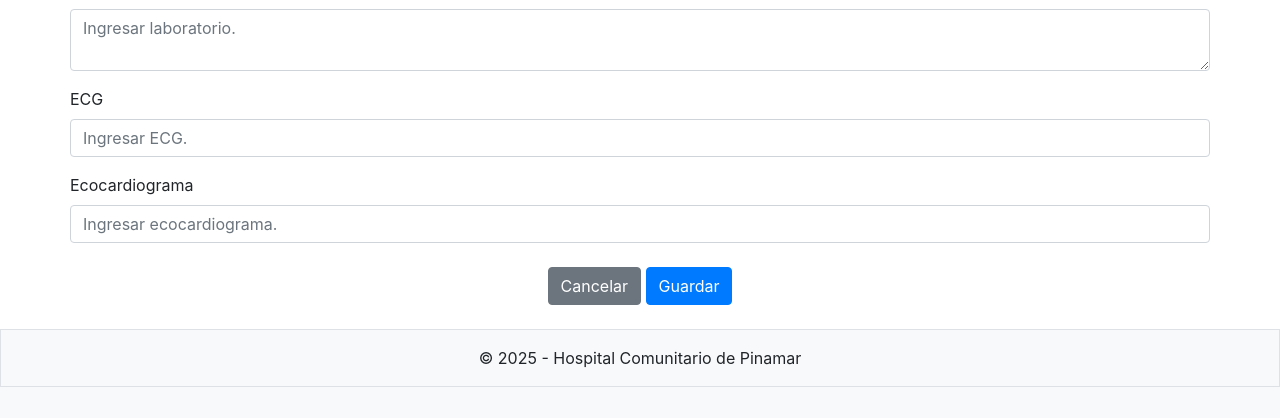
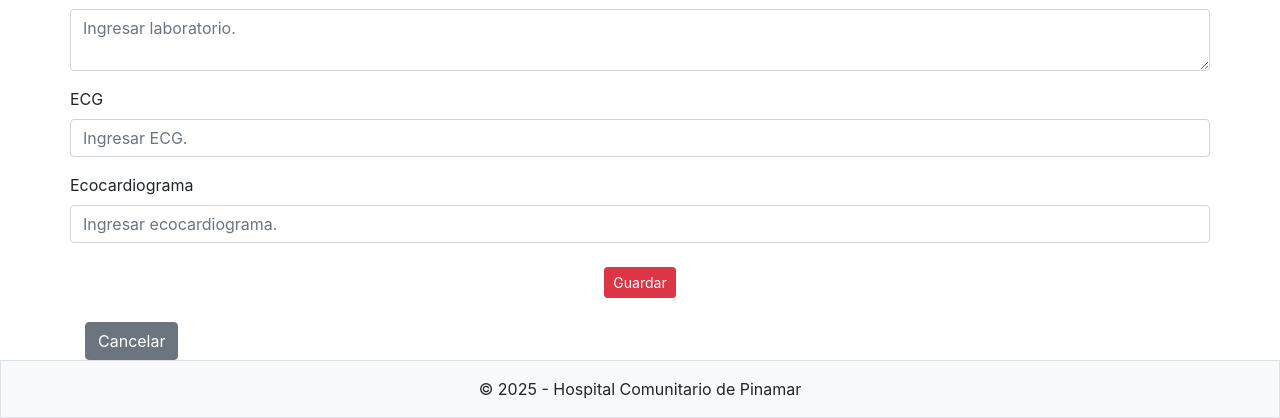
Before and after one commit to nfacundomendoza/FormularioApp, a Flask app: template templates/editar_cardiologico.html in a window 1280 px wide. Shown: the part 2518-2936 px from the top of the page. Before the commit the page ends 2905 px from the top, so only its background shows below. Run offline with Flask 3, Linux system fonts and the light colour scheme; the template is opened without the code that fills it: values that come from a table or form of the project are taken from there, most other values are stand-ins (such as "Sample title", 1, 10 or a date in 2020).

Commit message:
progreso modal de guardado

```diff
--- a/templates/editar_cardiologico.html
+++ b/templates/editar_cardiologico.html
@@ -6,6 +6,8 @@
 {% block content %}
 
 {% from "macro.html" import show_errors %}
+
+{% from 'confirmacion.html' import confirmacion %}
 
 </div>
     <div class="container mt-5">
@@ -358,25 +360,11 @@
             </div>
 
             <div class="text-center mt-4">
-                <a href="{{ url_for('detalle_cardiologico', archivo=archivo) }}" id="cancelarBtn" class="btn btn-secondary me-2">Cancelar</a>
-                {{ form.submit(id="guardarBtn", class="btn btn-primary", value="Guardar") }}
-            </div>
+                <button class="btn btn-danger btn-sm" data-toggle="modal" data-target="#bajaModal">Guardar</button>
+                </div>
+            {{ confirmacion(url_for('editar_cardiologico', archivo=archivo)) }}
 
-            <script>
-                document.getElementById("guardarBtn").addEventListener("click", function(event) {
-                    var confirmacion = confirm("¿Estás seguro de que quieres guardar los cambios?");
-                    if (!confirmacion) {
-                        event.preventDefault();
-                    }
-                });
-
-                document.getElementById("cancelarBtn").addEventListener("click", function(event) {
-                    var confirmacion = confirm("¿Estás seguro de que quieres cancelar? Los cambios no guardados se perderán.");
-                    if (!confirmacion) {
-                        event.preventDefault();
-                    }
-                });
-            </script>
+            <a href="{{ url_for('detalle_cardiologico', archivo=archivo) }}" class="btn btn-secondary">Cancelar</a>
 
 
         </form>
```
Also changed, not shown: templates/editar_politraumatizado.html (+13 -0 lines).
